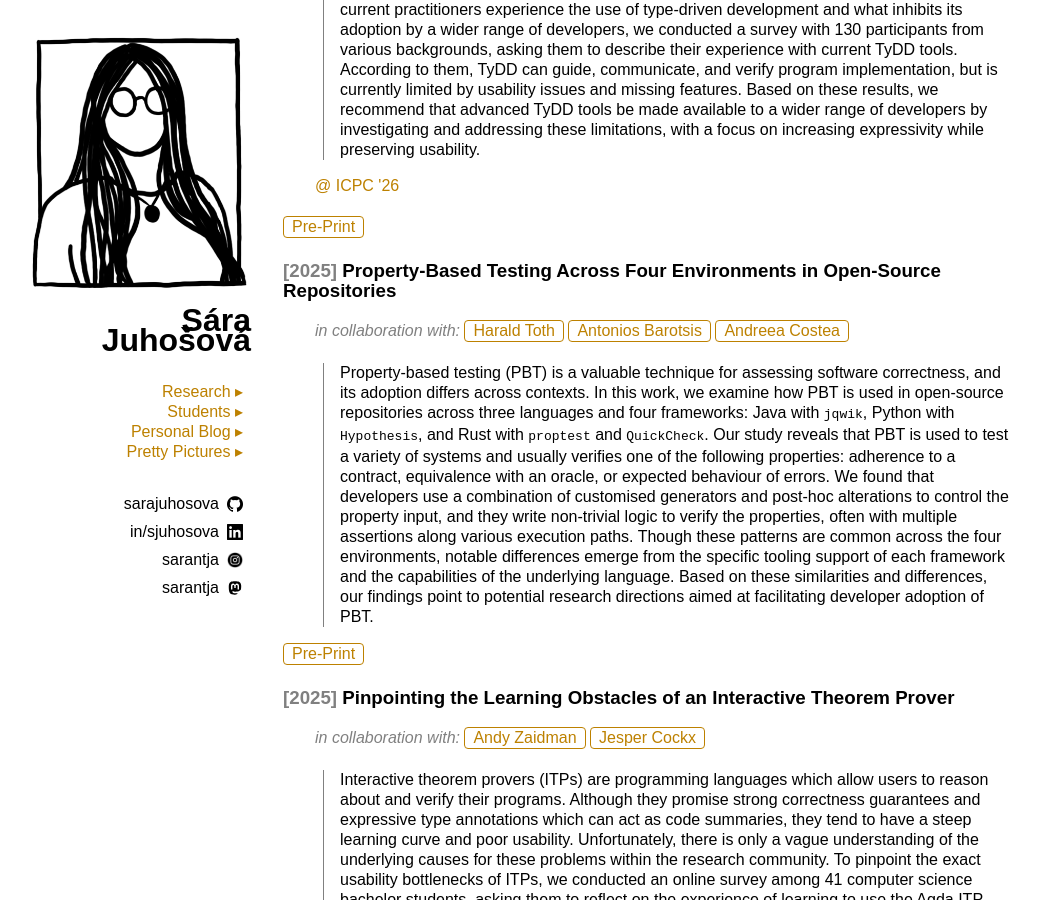
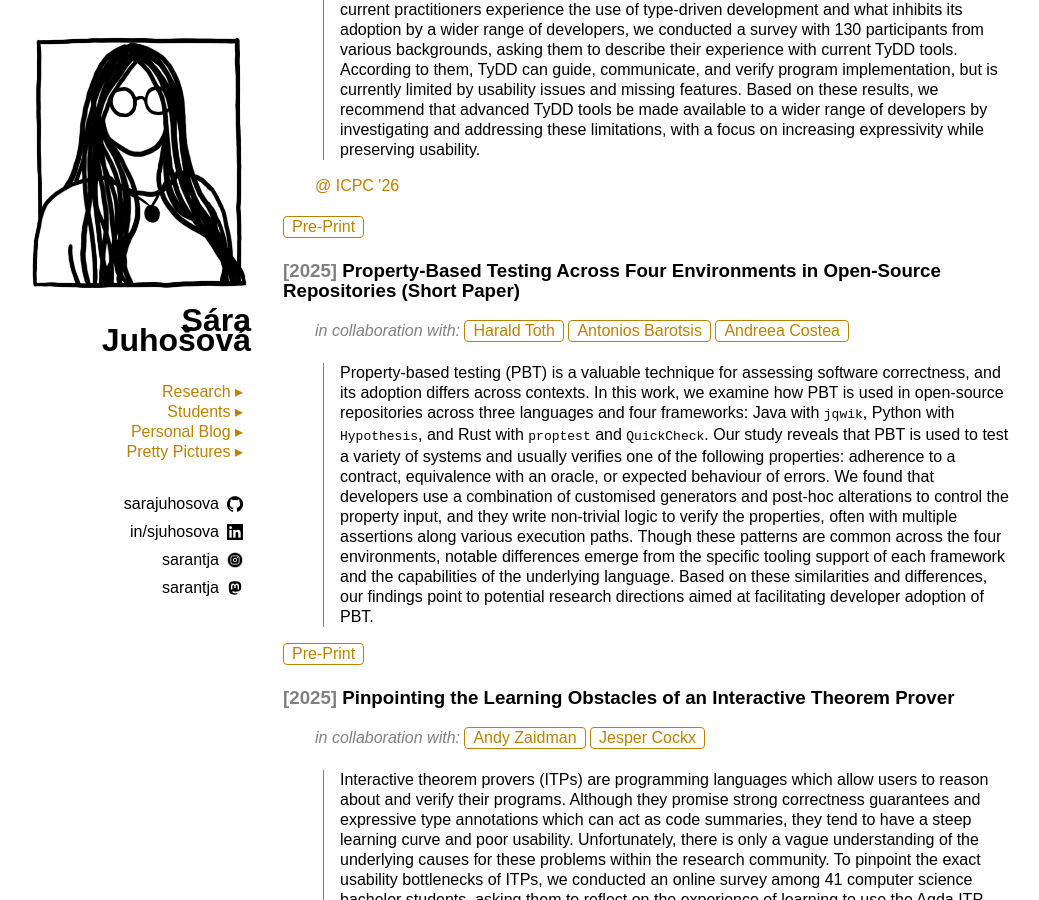
Before and after one commit to sarajuhosova/sarajuhosova.github.io, a Jekyll site: the page built from index.md, in a window 1280 px wide and 900 px high, scrolled down 645 px. Shown: the whole window, without its empty margins (102-1141 px from the left). Built offline with Jekyll 4.4.1, drawn with Linux system fonts in a browser that asks for light colours.

Commit message:
Label PBT as short paper

```diff
--- a/_data/research.yaml
+++ b/_data/research.yaml
@@ -31,7 +31,7 @@
   links:
     - title: Pre-Print
       link: /assets/files/2026-icpc.pdf
-- title: Property-Based Testing Across Four Environments in Open-Source Repositories
+- title: Property-Based Testing Across Four Environments in Open-Source Repositories (Short Paper)
   year: 2025
   authors:
     - name: Harald Toth
```
